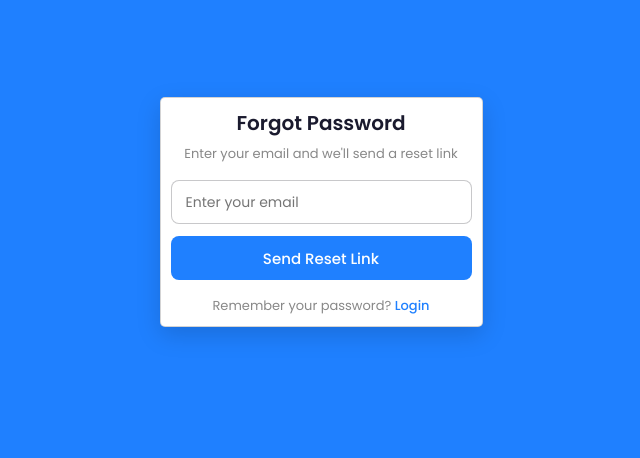
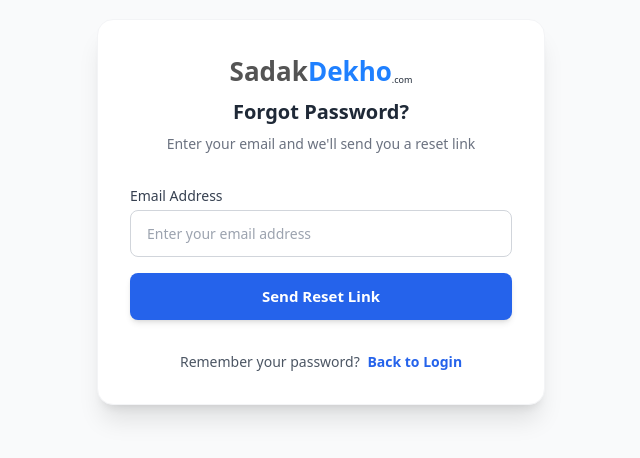
Before and after one commit to vermarishav/sadakdekho-1, a website: page public/forgot.html in a window 1280 px wide. Shown: the part 188-646 px from the top of the page, without its empty margins (319-959 px from the left). Drawn offline with nearby package versions, Linux system fonts and the light colour scheme.

Commit message:
Revamp forgot password page with Tailwind CSS
Updated the forgot password page with new styles and structure, integrated Tailwind CSS, and improved form handling.

```diff
--- a/public/forgot.html
+++ b/public/forgot.html
@@ -1,140 +1,302 @@
 <!DOCTYPE html>
 <html lang="en">
+
 <head>
+  <meta charset="UTF-8">
   <meta name="viewport" content="width=device-width, initial-scale=1.0">
-  <title>Forgot Password</title>
-  <link href="https://fonts.googleapis.com/css2?family=Poppins:wght@400;500;600&display=swap" rel="stylesheet">
+  <title>SadakDekho - Forgot Password</title>
+  <!-- Using Tailwind CSS for modern, responsive styling -->
+  <script src="https://cdn.tailwindcss.com"></script>
   <style>
-    * { margin: 0; padding: 0; box-sizing: border-box; font-family: "Poppins", sans-serif; }
-    html, body {
-      width: 100%; height: 100%;
-      display: flex; align-items: center; justify-content: center;
-      background-color: #1f80ff; padding: 10px;
+    body {
+      margin: 0;
+      padding: 16px;
+      font-family: -apple-system, BlinkMacSystemFont, 'Segoe UI', Roboto, sans-serif;
+      background-color: #f9fafb;
+      min-height: 100vh;
+      display: flex;
+      align-items: center;
+      justify-content: center;
     }
 
-    .forgotbox {
-      position: relative; /* Important for floating message */
-
-      padding: 10px;
+    .forgot-container {
       background: white;
-      border-radius: 5px;
-      box-shadow: 0 8px 24px rgba(0,0,0,0.15);
-      border: 1px solid rgba(36,39,44,.2);
+      padding: 24px;
+      border-radius: 16px;
+      box-shadow: 0 25px 50px -12px rgba(0, 0, 0, 0.25);
+      width: 100%;
+      max-width: 320px;
+      border: 1px solid #e5e7eb;
     }
 
-    .forgotbox header {
-      font-size: 20px;
-      font-weight: 600;
-      color: #1a1a2e;
-      text-align: center;
-      margin-bottom: 6px;
+    @media (max-width: 640px) {
+      .forgot-container {
+        max-width: 85%;
+        padding: 20px;
+      }
     }
 
-    .subtitle {
-      font-size: 13px;
-      color: #888;
-      text-align: center;
+    @media (min-width: 641px) and (max-width: 1024px) {
+      .forgot-container {
+        max-width: 55%;
+      }
+    }
+
+    @media (min-width: 1025px) {
+      .forgot-container {
+        max-width: 50%;
+        max-width: 350px;
+      }
+    }
+
+    .form-group {
       margin-bottom: 16px;
     }
 
-    .formbox { display: grid; gap: 12px; }
-    .formbox input {
-      width: 100%;
-      height: 44px;
-      padding: 0 14px;
-      border-radius: 8px;
-      border: 1.5px solid rgba(36,39,44,.25);
-      font-size: 14px;
-      outline: none;
-      transition: border .2s;
-    }
-    .formbox input:focus { border-color: #1f80ff; }
-
-    button {
-      height: 44px;
-      background-color: #1f80ff;
-      border: none;
-      border-radius: 8px;
-      width: 100%;
-      color: white;
-      font-size: 15px;
-      font-weight: 500;
-      cursor: pointer;
-      transition: background .2s, opacity .2s;
-    }
-    button:hover { background: #1a6fd4; }
-    button:disabled { opacity: .6; cursor: not-allowed; }
-
-    .back-link {
-      text-align: center;
-      margin-top: 16px;
-      font-size: 13px;
-      color: #888;
-    }
-    .back-link a { color: #1f80ff; text-decoration: none; font-weight: 500; }
-
-    /* ── Floating message */
-    .msg {
-      position: absolute;
-      top: -50px;
-      left: 50%;
-      transform: translateX(-50%);
-      min-width: 80%;
-      text-align: center;
-      padding: 8px 12px;
-      border-radius: 5px;
+    .form-label {
+      display: block;
       font-size: 14px;
       font-weight: 500;
+      color: #374151;
+      margin-bottom: 4px;
+    }
+
+    .form-input {
+      width: 100%;
+      padding: 10px 14px;
+      border-radius: 8px;
+      border: 1px solid #d1d5db;
+      outline: none;
+      transition: all 0.2s;
+      box-sizing: border-box;
+      font-size: 14px;
+    }
+
+    .form-input:focus {
+      border-color: #3b82f6;
+      box-shadow: 0 0 0 3px rgba(59, 130, 246, 0.1);
+    }
+
+    .btn-primary {
+      width: 100%;
+      background-color: #2563eb;
+      color: white;
+      font-weight: 600;
+      padding: 10px 16px;
+      border-radius: 8px;
+      border: none;
+      cursor: pointer;
+      transition: all 0.2s;
+      display: flex;
+      align-items: center;
+      justify-content: center;
+      font-size: 15px;
+      min-height: 44px;
+    }
+
+    .btn-primary:hover {
+      background-color: #1d4ed8;
+    }
+
+    .btn-primary:disabled {
+      opacity: 0.7;
+      cursor: not-allowed;
+    }
+
+    .btn-primary span {
+      color: white;
+      font-weight: 600;
+    }
+
+    .text-center {
+      text-align: center;
+    }
+
+    .text-gray-500 {
+      color: #6b7280;
+    }
+
+    .text-blue-600 {
+      color: #2563eb;
+    }
+
+    .text-red-600 {
+      color: #dc2626;
+    }
+
+    .text-green-600 {
+      color: #16a34a;
+    }
+
+    .mb-2 {
+      margin-bottom: 8px;
+    }
+
+    .mb-4 {
+      margin-bottom: 16px;
+    }
+
+    .mb-8 {
+      margin-bottom: 24px;
+    }
+
+    .mt-8 {
+      margin-top: 24px;
+    }
+
+    .hidden {
+      display: none !important;
+    }
+
+    .error-message,
+    .success-message {
+      padding: 12px;
+      border-radius: 8px;
+      font-size: 14px;
+      margin-bottom: 16px;
+    }
+
+    .error-message {
+      background-color: #fef2f2;
+      color: #dc2626;
+      border: 1px solid #fecaca;
+    }
+
+    .success-message {
+      background-color: #f0fdf4;
+      color: #16a34a;
+      border: 1px solid #bbf7d0;
+    }
+    .fade-in {
+      animation: fadeIn 0.3s ease-in-out;
+    }
+
+    @keyframes fadeIn {
+      from {
         opacity: 0;
-      transition: opacity 0.3s, top 0.5s;
-      z-index: 10;
+        transform: translateY(-5px);
       }
-    .msg.show { top: -60px; opacity: 1; }
-    .msg.success { background-color: #e8f5e9; color: #2e7d32; border: 1px solid #a5d6a7; }
-    .msg.error { background-color: #ffebee; color: #c62828; border: 1px solid #ef9a9a; }
+
+      to {
+        opacity: 1;
+        transform: translateY(0);
+      }
+    }
+    .logo {
+      height: 38px;
+      display: flex;
+      align-items: center;
+      justify-content: center;
+    }
+
+    .logo-name {
+      display: flex;
+    }
+
+    .f {
+      display: flex;
+      font-size: 26px;
+      font-weight: bold;
+      color: #545454;
+    }
+
+    .s {
+      display: flex;
+      font-size: 26px;
+      font-weight: bold;
+      color: #1f80ff;
+    }
+
+    .t {
+      padding-bottom: 4px;
+      display: flex;
+      font-size: xx-small;
+      flex-direction: column;
+      justify-content: flex-end;
+    }
   </style>
 </head>
-<body>
 
-<div class="forgotbox">
-  <header>Forgot Password</header>
-  <p class="subtitle">Enter your email and we'll send a reset link</p>
+<body class="bg-gray-50 flex items-center justify-center min-h-screen text-gray-800 font-sans p-4">
+  <div class="forgot-container bg-white p-8 rounded-2xl shadow-xl w-full max-w-md border border-gray-100">
 
-  <div class="msg" id="msg"></div>
+    <div class="text-center mb-8">
+      <div class="logo mb-2">
+        <div class="logo-name">
+          <span class="f">Sadak</span>
+          <span class="s">Dekho</span>
+          <span class="t">.com</span>
+        </div>
+      </div>
+      <h2 class="text-xl font-semibold text-gray-800 mb-2">Forgot Password?</h2>
+      <p class="text-gray-500 text-sm">Enter your email and we'll send you a reset link</p>
+    </div>
+    <div id="errorMessage"
+      class="error-message hidden mb-4 p-3 bg-red-50 text-red-600 text-sm rounded-lg border border-red-200 fade-in"
+      role="alert">
+    </div>
+    <div id="successMessage"
+      class="success-message hidden mb-4 p-3 bg-green-50 text-green-600 text-sm rounded-lg border border-green-200 fade-in"
+      role="alert">
+    </div>
+    <form id="forgotForm">
+      <div class="form-group">
+        <label for="email" class="form-label block text-sm font-medium text-gray-700 mb-1">Email Address</label>
+        <input type="email" id="email" name="email" required
+          class="form-input w-full px-4 py-3 rounded-lg border border-gray-300 focus:ring-2 focus:ring-blue-500 focus:border-blue-500 outline-none transition-all"
+          placeholder="Enter your email address" autocomplete="email">
+      </div>
+      <button type="submit" id="submitBtn"
+        class="btn-primary w-full bg-blue-600 hover:bg-blue-700 text-white font-semibold py-3 px-4 rounded-lg shadow-md hover:shadow-lg transition-all disabled:opacity-70 disabled:cursor-not-allowed flex justify-center items-center">
+        <span id="btnText">Send Reset Link</span>
+      </button>
 
-  <div class="formbox">
-    <input type="email" id="email" placeholder="Enter your email">
-    <button id="btn" onclick="forgot()">Send Reset Link</button>
+    </form>
+    <div class="mt-8 text-center text-sm text-gray-600">
+      <span>Remember your password?</span>
+      <a href="login.html" class="text-blue-600 hover:text-blue-800 font-semibold hover:underline ml-1">Back to
+        Login</a>
     </div>
 
-  <div class="back-link">
-    Remember your password? <a href="login.html">Login</a>
-  </div>
+    <!-- Success Area (Hidden by default) -->
+    <div id="successArea" class="hidden mt-6"></div>
+
   </div>
 
   <script>
-const msg = document.getElementById("msg");
-const btn = document.getElementById("btn");
+    const forgotForm = document.getElementById('forgotForm');
+    const submitBtn = document.getElementById('submitBtn');
+    const btnText = document.getElementById('btnText');
+    const errorMessage = document.getElementById('errorMessage');
+    const successMessage = document.getElementById('successMessage');
+    const successArea = document.getElementById('successArea');
+    function showError(message) {
+      errorMessage.textContent = message;
+      errorMessage.classList.remove('hidden');
+      successMessage.classList.add('hidden');
+    }
+    function showSuccess(message) {
+      successMessage.textContent = message;
+      successMessage.classList.remove('hidden');
+      errorMessage.classList.add('hidden');
+    }
+    function hideMessages() {
+      errorMessage.classList.add('hidden');
+      successMessage.classList.add('hidden');
+      errorMessage.textContent = '';
+      successMessage.textContent = '';
+    }
+    forgotForm.addEventListener('submit', async function (e) {
+      e.preventDefault();
+      hideMessages();
 
-function showMessage(text, type = "success") {
-  msg.innerText = text;
-  msg.className = `msg ${type} show`;
-
-  setTimeout(() => {
-    msg.className = "msg";
-  }, 3000);
-}
-
-async function forgot() {
       const email = document.getElementById("email").value.trim();
-
       if (!email) {
-    showMessage("Please enter your email address", "error");
+        showError("Please enter your email address.");
         return;
       }
-
-  btn.disabled = true;
-  btn.innerText = "Sending...";
+      submitBtn.disabled = true;
+      btnText.textContent = "Sending...";
 
       try {
         const res = await fetch("/forgot-password", {
@@ -145,23 +307,43 @@
 
         const data = await res.json();
 
-    if (!data.success) {
-      showMessage(data.message || "Account not found", "error");
-      btn.disabled = false;
-      btn.innerText = "Send Reset Link";
-      return;
+        if (data.success)
+          forgotForm.style.display = "none";
+          document.querySelector('.mt-8').style.display = "none";
+
+          successArea.innerHTML = `
+            <div class="text-center">
+              <div class="w-16 h-16 bg-green-500 text-white rounded-full flex items-center justify-center mx-auto text-2xl mb-4">
+                ✓
+              </div>
+              <h3 class="text-lg font-semibold text-gray-800 mb-2">Reset Link Sent!</h3>
+              <p class="text-sm text-gray-600 mb-4">
+                We've sent a password reset link to your email.<br>
+                Check your inbox and follow the instructions.
+              </p>
+              <a href="login.html"
+                class="inline-block bg-blue-600 hover:bg-blue-700 text-white font-medium py-2 px-4 rounded-lg transition-all">
+                Back to Login
+              </a>
+            </div>
+          `;
+          successArea.classList.remove('hidden');
+
+        } else {
+          showError(data.message || "Account not found. Please check your email address.");
+          submitBtn.disabled = false;
+          btnText.textContent = "Send Reset Link";
         }
 
-    showMessage("✔ Reset link sent! Check your inbox.", "success");
-    document.getElementById("email").style.display = "none";
-    btn.style.display = "none";
+      } catch (err) {
+        console.error("Forgot password request failed:", err);
+        showError("Unable to connect to the server. Please check your internet connection.");
+        submitBtn.disabled = false;
+        btnText.textContent = "Send Reset Link";
+      }
+    });
+  </script>
 
-  } catch (err) {
-    showMessage("Something went wrong. Please try again.", "error");
-    btn.disabled = false;
-    btn.innerText = "Send Reset Link";
-  }
-}
-</script>
 </body>
+
 </html>
```
Lines whose indentation alone changed are shown as unchanged.
